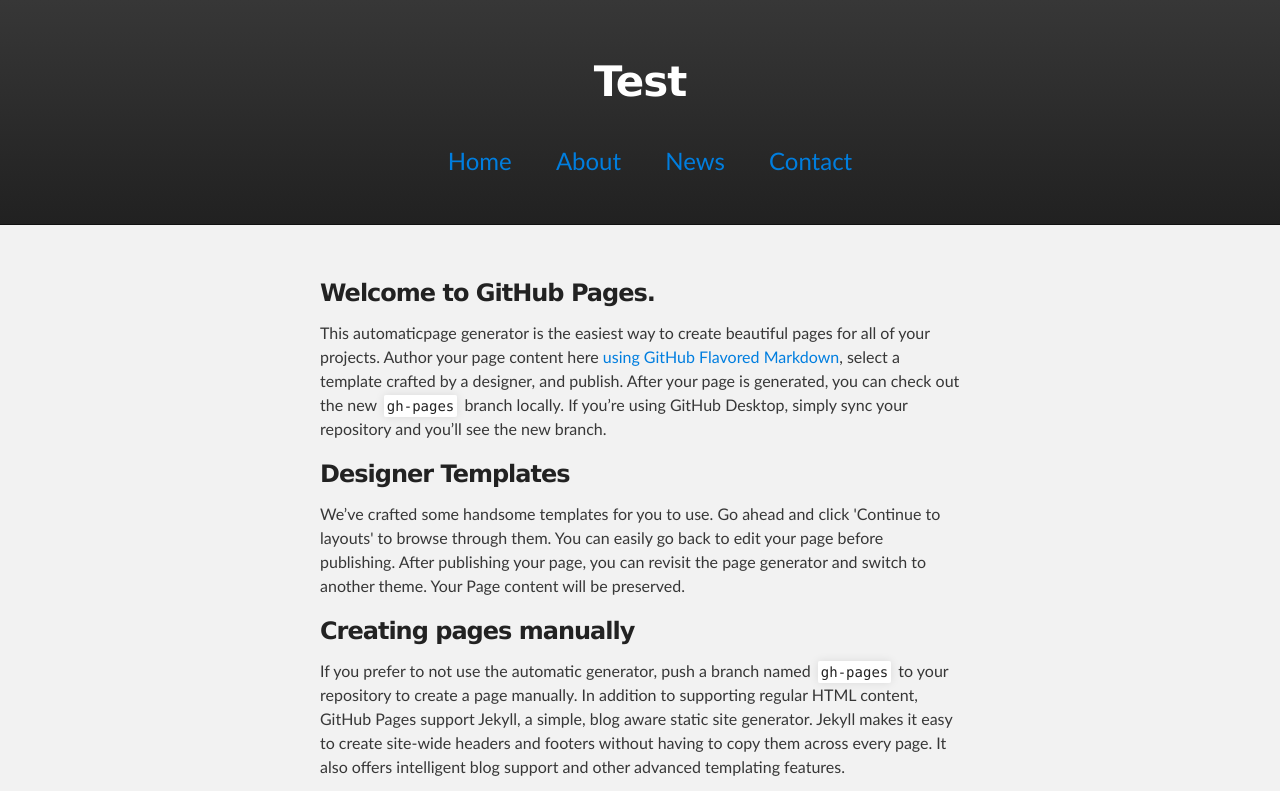
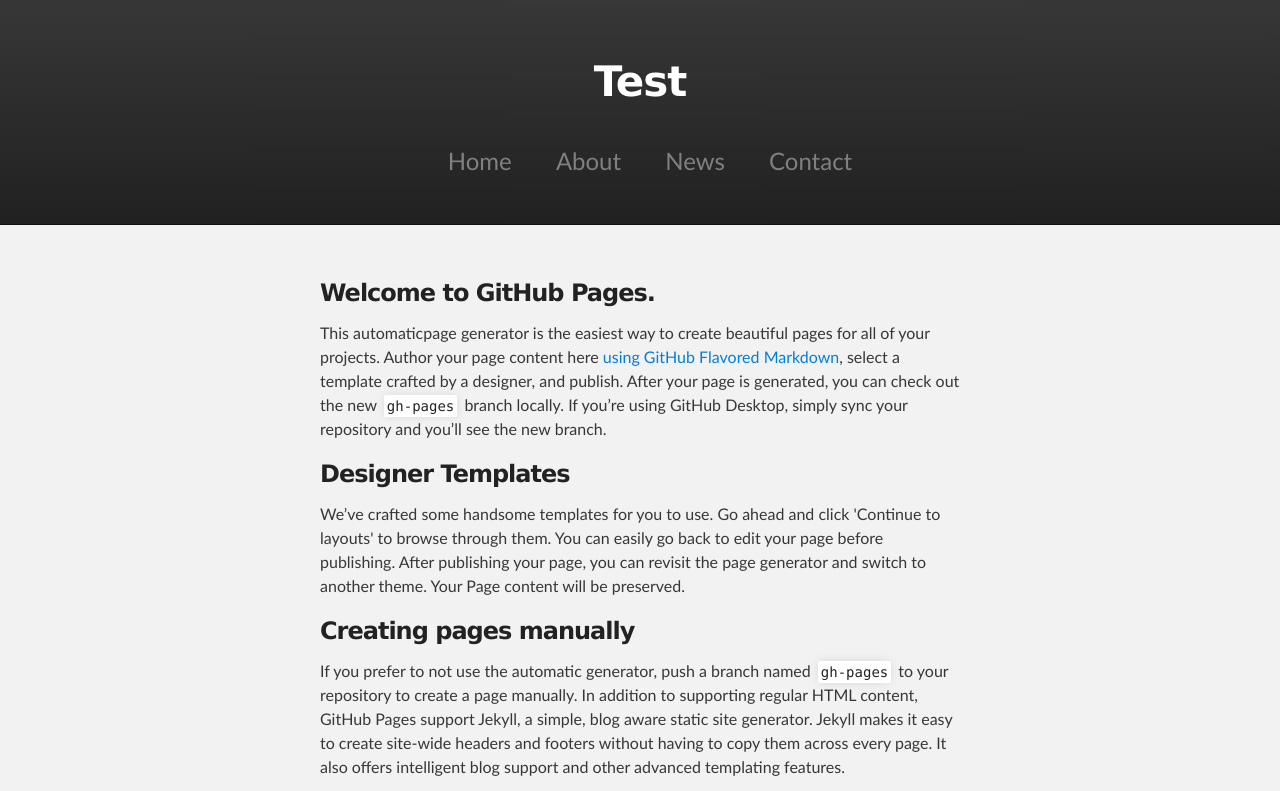
Before and after one commit to EmmaVH/Test, a plain HTML site: page index.html in a window 1280 px wide. Shown: the top 791 px of the page. Drawn offline with Linux system fonts and the light colour scheme.

Commit message:
Update stylesheet.css

```diff
--- a/stylesheets/stylesheet.css
+++ b/stylesheets/stylesheet.css
@@ -42,8 +42,16 @@ time, mark, audio, video {
 
 header ul{
 text-align:center;
+}
 
+.menu a{
+  color:grey;
 }
+
+.menu a:hover{
+  text-decoration:none;
+}
+
 
 /* HTML5 display-role reset for older browsers */
 article, aside, details, figcaption, figure,
```
